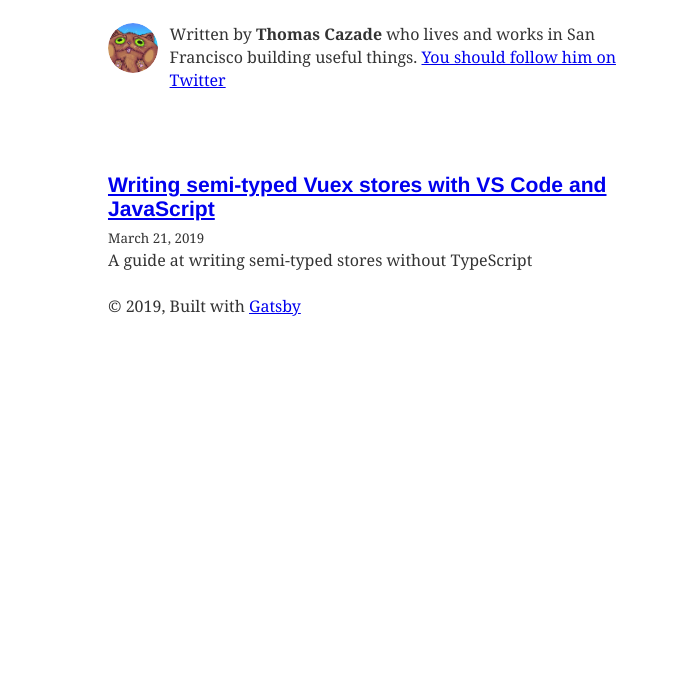
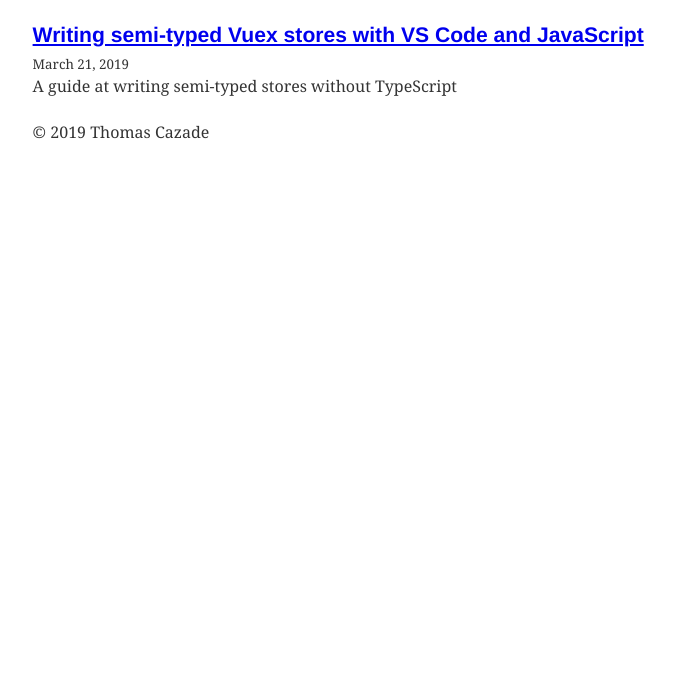
Before and after one commit to TotomInc/js-garden, a Gatsby site: page / in a window 1280 px wide. Shown: the part 105-800 px from the top of the page, without its empty margins (271-946 px from the left). Built offline with nearby package versions, Linux system fonts and the light colour scheme; Gatsby itself is replaced by a stand-in of ours; some packages are replaced by stand-ins of ours; what typography-theme-de-young would draw is missing.

Commit message:
chore: small improvements on components

```diff
--- a/gatsby-config.js
+++ b/gatsby-config.js
@@ -5,7 +5,7 @@ module.exports = {
     description: `Thoughts and guides on modern JavaScript.`,
     siteUrl: `https://totominc.dev`,
     social: {
-      twitter: `totominc`,
+      github: `totominc`,
     },
   },
   plugins: [
@@ -30,7 +30,7 @@ module.exports = {
           {
             resolve: `gatsby-remark-images`,
             options: {
-              maxWidth: 590,
+              maxWidth: 690,
             },
           },
           {
--- a/src/components/bio.js
+++ b/src/components/bio.js
@@ -1,22 +1,16 @@
-/**
- * Bio component that queries for data
- * with Gatsby's StaticQuery component
- *
- * See: https://www.gatsbyjs.org/docs/static-query/
- */
+import React from 'react'
+import { StaticQuery, graphql } from 'gatsby';
+import Image from 'gatsby-image';
 
-import React from "react"
-import { StaticQuery, graphql } from "gatsby"
-import Image from "gatsby-image"
-
-import { rhythm } from "../utils/typography"
+import { rhythm } from '../utils/typography';
 
 function Bio() {
   return (
     <StaticQuery
       query={bioQuery}
       render={data => {
-        const { author, social } = data.site.siteMetadata
+        const { author, social } = data.site.siteMetadata;
+
         return (
           <div
             style={{
@@ -38,18 +32,17 @@ function Bio() {
               }}
             />
             <p>
-              Written by <strong>{author}</strong> who lives and works in San
-              Francisco building useful things.
+              Written by <strong>{author}</strong> who lives and works in Paris.<br />
               {` `}
-              <a href={`https://twitter.com/${social.twitter}`}>
-                You should follow him on Twitter
+              <a target="_blank" href={`https://github.com/${social.github}`}>
+                GitHub
               </a>
             </p>
           </div>
         )
       }}
     />
-  )
+  );
 }
 
 const bioQuery = graphql`
@@ -65,11 +58,11 @@ const bioQuery = graphql`
       siteMetadata {
         author
         social {
-          twitter
+          github
         }
       }
     }
   }
-`
+`;
 
-export default Bio
+export default Bio;
--- a/src/components/layout.js
+++ b/src/components/layout.js
@@ -56,16 +56,14 @@ class Layout extends React.Component {
         style={{
           marginLeft: `auto`,
           marginRight: `auto`,
-          maxWidth: rhythm(24),
-          padding: `${rhythm(1.5)} ${rhythm(3 / 4)}`,
+          maxWidth: rhythm(32),
+          padding: `${rhythm(1.5)}`,
         }}
       >
         <header>{header}</header>
         <main>{children}</main>
         <footer>
-          © {new Date().getFullYear()}, Built with
-          {` `}
-          <a href="https://www.gatsbyjs.org">Gatsby</a>
+          © {new Date().getFullYear()} Thomas Cazade
         </footer>
       </div>
     )
--- a/src/pages/index.js
+++ b/src/pages/index.js
@@ -1,7 +1,6 @@
 import React from "react"
 import { Link, graphql } from "gatsby"
 
-import Bio from "../components/bio"
 import Layout from "../components/layout"
 import SEO from "../components/seo"
 import { rhythm } from "../utils/typography"
@@ -18,7 +17,6 @@ class BlogIndex extends React.Component {
           title="All posts"
           keywords={[`blog`, `gatsby`, `javascript`, `react`]}
         />
-        <Bio />
         {posts.map(({ node }) => {
           const title = node.frontmatter.title || node.fields.slug
           return (
```
